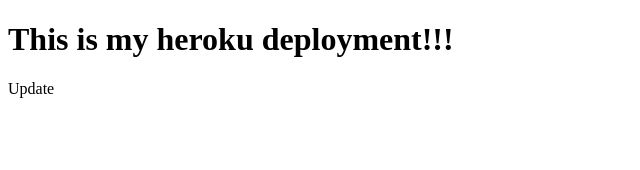
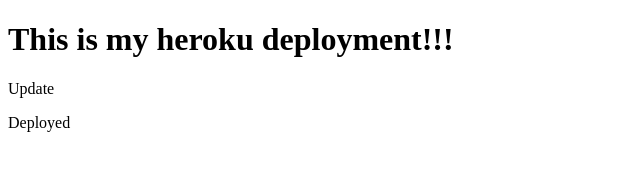
Before and after one commit to 111ashley/deployment-demo, a website: page index.html in a window 1280 px wide. Shown: the full height of the page, 0-640 px from the left. Drawn offline with Linux system fonts and the light colour scheme.

Commit message:
updated file

```diff
--- a/index.html
+++ b/index.html
@@ -9,5 +9,6 @@
 <body>
   <h1>This is my heroku deployment!!!</h1>
   <p>Update</p>
+  <p>Deployed</p>
 </body>
 </html>
```
